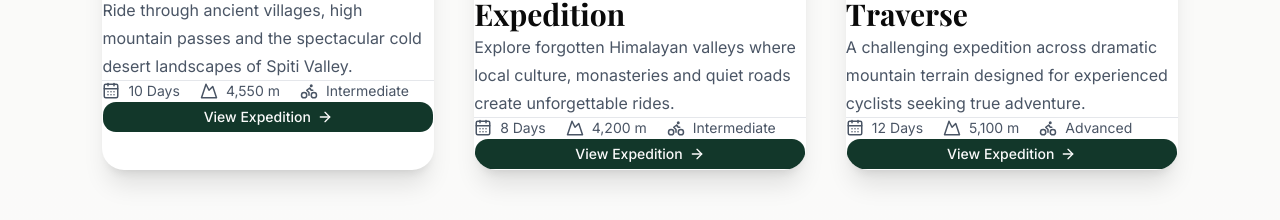
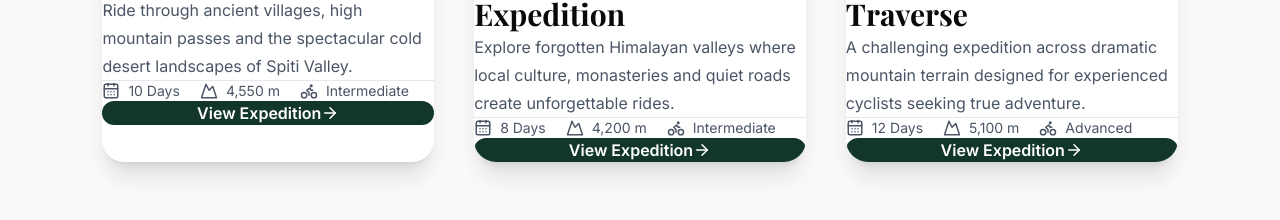
Before and after one commit to wilderpraveen/bike-the-hills, a Next.js app: page / in a window 1280 px wide. Shown: the part 1342-1562 px from the top of the page. Built offline with nearby package versions, Linux system fonts and the light colour scheme; a web font is replaced by a local one.

Commit message:
Link expedition cards to detail pages

```diff
--- a/components/cards/ExpeditionCard.tsx
+++ b/components/cards/ExpeditionCard.tsx
@@ -1,11 +1,12 @@
 "use client";
 
 import Image from "next/image";
+import Link from "next/link";
 import { motion } from "framer-motion";
-import {  CalendarDays,  Mountain,  Bike,  ArrowRight,} from "lucide-react";
-import { Button } from "@/components/ui/button";
+import { CalendarDays, Mountain, Bike, ArrowRight } from "lucide-react";
 
 interface ExpeditionCardProps {
+  slug: string;
   title: string;
   image: string;
   duration: string;
@@ -17,6 +18,7 @@ interface ExpeditionCardProps {
 }
 
 export default function ExpeditionCard({
+  slug,
   title,
   image,
   duration,
@@ -28,75 +30,56 @@ export default function ExpeditionCard({
 }: ExpeditionCardProps) {
   return (
     <motion.article
-      whileHover={{
-        y: -10,
-        scale: 1.02,
-      }}
+      whileHover={{ y: -8 }}
       transition={{ duration: 0.3 }}
-      className="group flex h-full flex-col overflow-hidden rounded-3xl bg-white shadow-xl transition-all duration-500 hover:-translate-y-2 hover:shadow-2xl"
+      className="group flex h-full flex-col overflow-hidden rounded-3xl bg-white shadow-xl transition-shadow duration-500 hover:shadow-2xl"
     >
-      {/* Image Section */}
       <div className="relative h-72 overflow-hidden rounded-t-3xl">
         <Image
           src={image}
           alt={title}
           fill
+          sizes="(max-width: 1024px) 100vw, 33vw"
           className="object-cover transition-transform duration-700 group-hover:scale-110"
         />
-
-        {/* Dark Gradient */}
-       <div className="absolute inset-0 bg-gradient-to-t from-black/70 via-black/20 to-transparent" />
-
-        {/* Region & Season */}
-        <div className="absolute inset-x-6 top-6 z-10 flex items-center justify-between">
-          <span className="rounded-full bg-[#12372A]/95 backdrop-blur-sm px-4 py-1 text-xs font-semibold uppercase tracking-wider text-white shadow-lg">
+        <div className="absolute inset-0 bg-gradient-to-t from-black/70 via-black/20 to-transparent" />
+        <div className="absolute inset-x-6 top-6 z-10 flex items-center justify-between gap-2">
+          <span className="rounded-full bg-[#12372A]/95 px-4 py-1 text-xs font-semibold uppercase tracking-wider text-white shadow-lg backdrop-blur-sm">
             {region}
           </span>
-
-          <span className="rounded-full bg-white/90 backdrop-blur-sm px-3 py-1 text-xs font-medium text-gray-900 shadow-lg">
+          <span className="rounded-full bg-white/90 px-3 py-1 text-xs font-medium text-gray-900 shadow-lg backdrop-blur-sm">
             {season}
           </span>
         </div>
       </div>
 
-      {/* Content Section */}
       <div className="flex flex-1 flex-col space-y-5 p-8">
-        <h3 className="font-playfair text-3xl font-bold leading-tight">
-          {title}
-        </h3>
-
-        <p className="leading-7 text-gray-600">
-          {description}
-        </p>
-
+        <h3 className="font-playfair text-3xl font-bold leading-tight">{title}</h3>
+        <p className="leading-7 text-gray-600">{description}</p>
         <hr className="border-gray-200" />
 
-        {/* Expedition Details */}
         <div className="flex flex-wrap gap-5 text-sm text-gray-600">
           <div className="flex items-center gap-2">
             <CalendarDays size={18} />
             <span>{duration}</span>
           </div>
-
           <div className="flex items-center gap-2">
             <Mountain size={18} />
             <span>{altitude}</span>
           </div>
-
           <div className="flex items-center gap-2">
             <Bike size={18} />
             <span>{difficulty}</span>
           </div>
         </div>
 
-        {/* Button */}
-        <Button className="group mt-2 w-full rounded-xl bg-[#12372A] hover:bg-[#1b4d39]">
+        <Link
+          href={`/expeditions/${slug}`}
+          className="mt-auto inline-flex w-full items-center justify-center rounded-xl bg-[#12372A] px-5 py-3.5 font-semibold text-white transition-colors hover:bg-[#1b4d39]"
+        >
           View Expedition
-          <ArrowRight
-            size={18}
-            className="ml-2 transition-transform duration-300 group-hover:translate-x-1"
-          />
-        </Button>
+          <ArrowRight size={18} className="ml-2 transition-transform duration-300 group-hover:translate-x-1" />
+        </Link>
       </div>
     </motion.article>
   );
```
